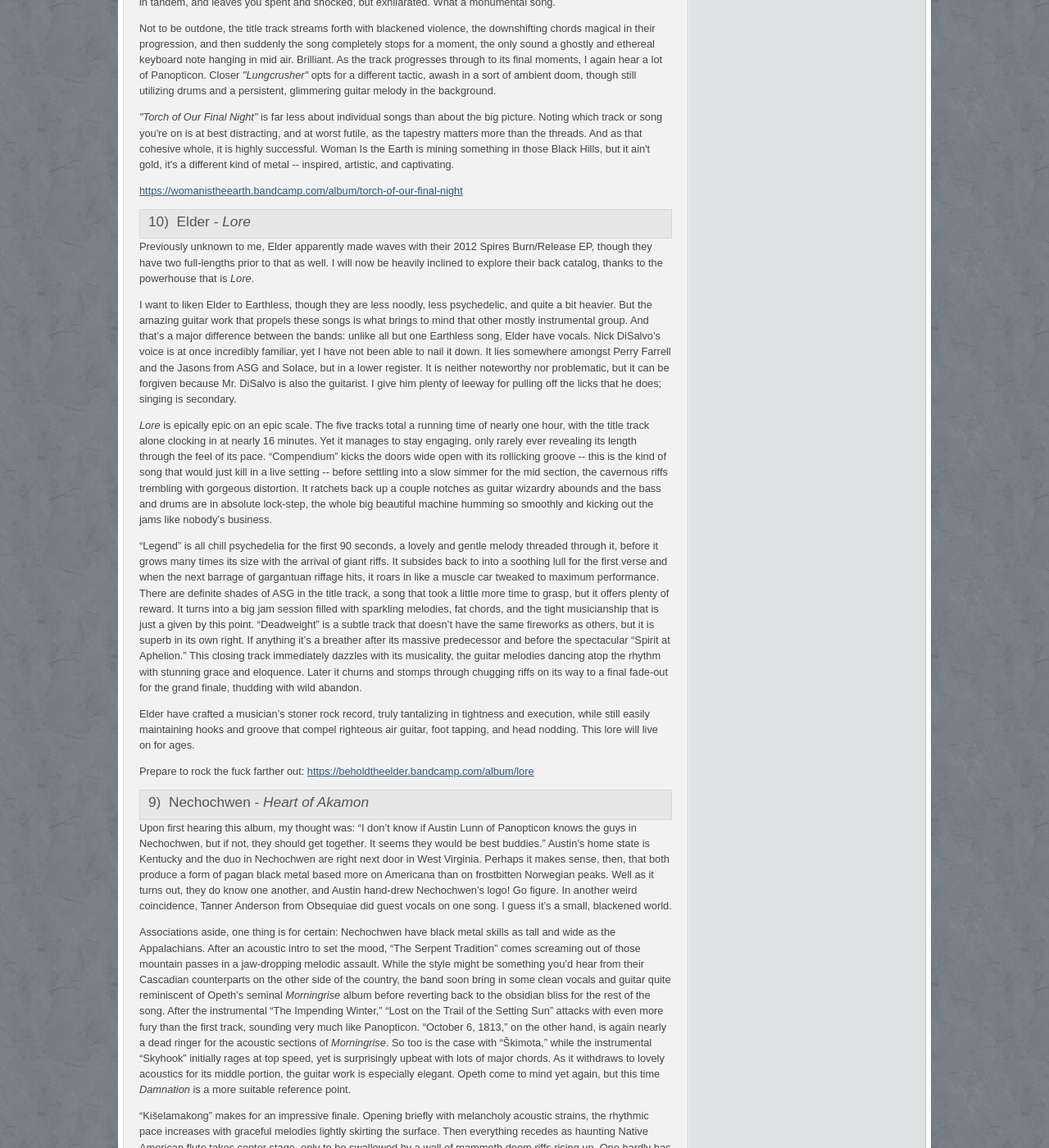
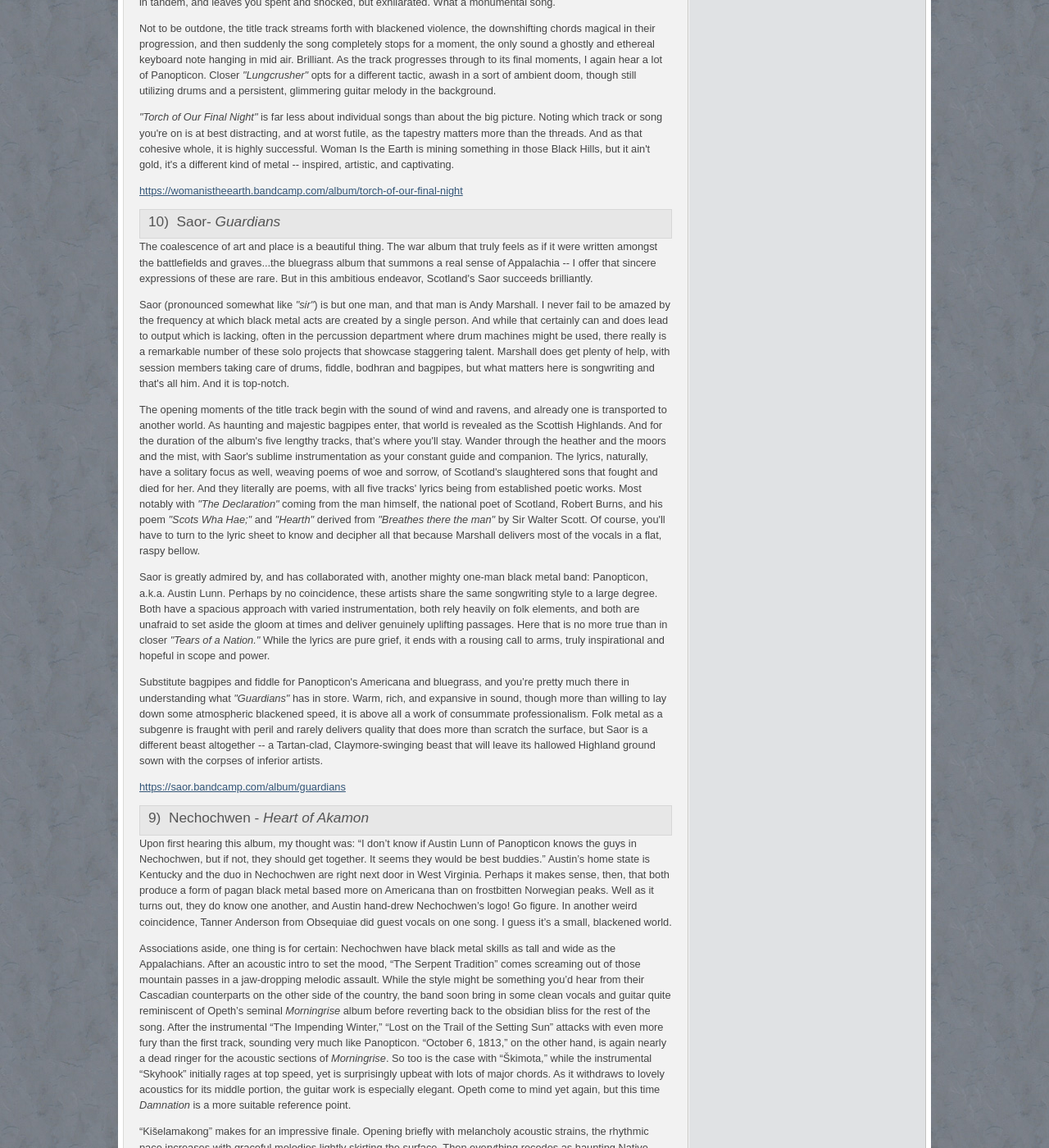
Before and after one commit to luminouscode/luminouscode.fimbulgnosis.com, a Jekyll site: the page built from valecnik/2016_reviews.html, in a window 1280 px wide and 1400 px high, scrolled down 3906 px. Shown: the whole window at 82% size. Built offline with Jekyll 4.4.1, drawn with Linux system fonts in a browser that asks for light colours.

Commit message:
Update 10th review

```diff
--- a/valecnik/2016_reviews.html
+++ b/valecnik/2016_reviews.html
@@ -147,26 +147,26 @@
     </p>
   </div>
   <div class="post_meta">
-    <h3>10)&nbsp;&nbsp;Elder - <i>Lore</i></h3>
+    <h3>10)&nbsp;&nbsp;Saor- <i>Guardians</i></h3>
   </div>
   <div class="post_body">
     <p>
-    Previously unknown to me, Elder apparently made waves with their 2012 Spires Burn/Release EP, though they have two full-lengths prior to that as well. I will now be heavily inclined to explore their back catalog, thanks to the powerhouse that is <i>Lore</i>.
+      The coalescence of art and place is a beautiful thing. The war album that truly feels as if it were written amongst the battlefields and graves...the bluegrass album that summons a real sense of Appalachia -- I offer that sincere expressions of these are rare. But in this ambitious endeavor, Scotland's Saor succeeds brilliantly.
     </p>
     <p>
-    I want to liken Elder to Earthless, though they are less noodly, less psychedelic, and quite a bit heavier. But the amazing guitar work that propels these songs is what brings to mind that other mostly instrumental group. And that’s a major difference between the bands: unlike all but one Earthless song, Elder have vocals. Nick DiSalvo’s voice is at once incredibly familiar, yet I have not been able to nail it down. It lies somewhere amongst Perry Farrell and the Jasons from ASG and Solace, but in a lower register. It is neither noteworthy nor problematic, but it can be forgiven  because Mr. DiSalvo is also the guitarist. I give him plenty of leeway for pulling off the licks that he does; singing is secondary.
+      Saor (pronounced somewhat like <i>"sir"</i>) is but one man, and that man is Andy Marshall. I never fail to be amazed by the frequency at which black metal acts are created by a single person. And while that certainly can and does lead to output which is lacking, often in the percussion department where drum machines might be used, there really is a remarkable number of these solo projects that showcase staggering talent. Marshall does get plenty of help, with session members taking care of drums, fiddle, bodhran and bagpipes, but what matters here is songwriting and that's all him. And it is top-notch.
     </p>
     <p>
-    <i>Lore</i> is epically epic on an epic scale. The five tracks total a running time of nearly one hour, with the title track alone clocking in at nearly 16 minutes. Yet it manages to stay engaging, only rarely ever revealing its length through the feel of its pace. “Compendium” kicks the doors wide open with its rollicking groove -- this is the kind of song that would just kill in a live setting -- before settling into a slow simmer for the mid section, the cavernous riffs trembling with gorgeous distortion. It ratchets back up a couple notches as guitar wizardry abounds and the bass and drums are in absolute lock-step, the whole big beautiful machine humming so smoothly and kicking out the jams like nobody’s business.
+      The opening moments of the title track begin with the sound of wind and ravens, and already one is transported to another world. As haunting and majestic bagpipes enter, that world is revealed as the Scottish Highlands. And for the duration of the album's five lengthy tracks, that’s where you'll stay. Wander through the heather and the moors and the mist, with Saor's sublime instrumentation as your constant guide and companion. The lyrics, naturally, have a solitary focus as well, weaving poems of woe and sorrow, of Scotland's slaughtered sons that fought and died for her. And they literally are poems, with all five tracks' lyrics being from established poetic works. Most notably with <i>"The Declaration"</i> coming from the man himself, the national poet of Scotland, Robert Burns, and his poem <i>"Scots Wha Hae;"</i> and <i>"Hearth"</i> derived from <i>"Breathes there the man"</i> by Sir Walter Scott. Of course, you'll have to turn to the lyric sheet to know and decipher all that because Marshall delivers most of the vocals in a flat, raspy bellow.
     </p>
     <p>
-    “Legend” is all chill psychedelia for the first 90 seconds, a lovely and gentle melody threaded through it, before it grows many times its size with the arrival of giant riffs. It subsides back to into a soothing lull for the first verse and when the next barrage of gargantuan riffage hits, it roars in like a muscle car tweaked to maximum performance. There are definite shades of ASG in the title track, a song that took a little more time to grasp, but it offers plenty of reward. It turns into a big jam session filled with sparkling melodies, fat chords, and the tight musicianship that is just a given by this point. “Deadweight” is a subtle track that doesn’t have the same fireworks as others, but it is superb in its own right. If anything it’s a breather after its massive predecessor and before the spectacular “Spirit at Aphelion.” This closing track immediately dazzles with its musicality, the guitar melodies dancing atop the rhythm with stunning grace and eloquence. Later it churns and stomps through chugging riffs on its way to a final fade-out for the grand finale, thudding with wild abandon.
+      Saor is greatly admired by, and has collaborated with, another mighty one-man black metal band: Panopticon, a.k.a. Austin Lunn. Perhaps by no coincidence, these artists share the same songwriting style to a large degree. Both have a spacious approach with varied instrumentation, both rely heavily on folk elements, and both are unafraid to set aside the gloom at times and deliver genuinely uplifting passages. Here that is no more true than in closer <i>"Tears of a Nation."</i> While the lyrics are pure grief, it ends with a rousing call to arms, truly inspirational and hopeful in scope and power.
     </p>
     <p>
-    Elder have crafted a musician’s stoner rock record, truly tantalizing in tightness and execution, while still easily maintaining hooks and groove that compel righteous air guitar, foot tapping, and head nodding. This lore will live on for ages.
+      Substitute bagpipes and fiddle for Panopticon's Americana and bluegrass, and you’re pretty much there in understanding what <i>"Guardians"</i> has in store. Warm, rich, and expansive in sound, though more than willing to lay down some atmospheric blackened speed, it is above all a work of consummate professionalism. Folk metal as a subgenre is fraught with peril and rarely delivers quality that does more than scratch the surface, but Saor is a different beast altogether -- a Tartan-clad, Claymore-swinging beast that will leave its hallowed Highland ground sown with the corpses of inferior artists.
     </p>
     <p>
-    Prepare to rock the fuck farther out: <a href="https://beholdtheelder.bandcamp.com/album/lore" target="">https://beholdtheelder.bandcamp.com/album/lore</a>
+      <a href="https://saor.bandcamp.com/album/guardians" target="_">https://saor.bandcamp.com/album/guardians</a>
     </p>
   </div>
   <div class="post_meta">
```
